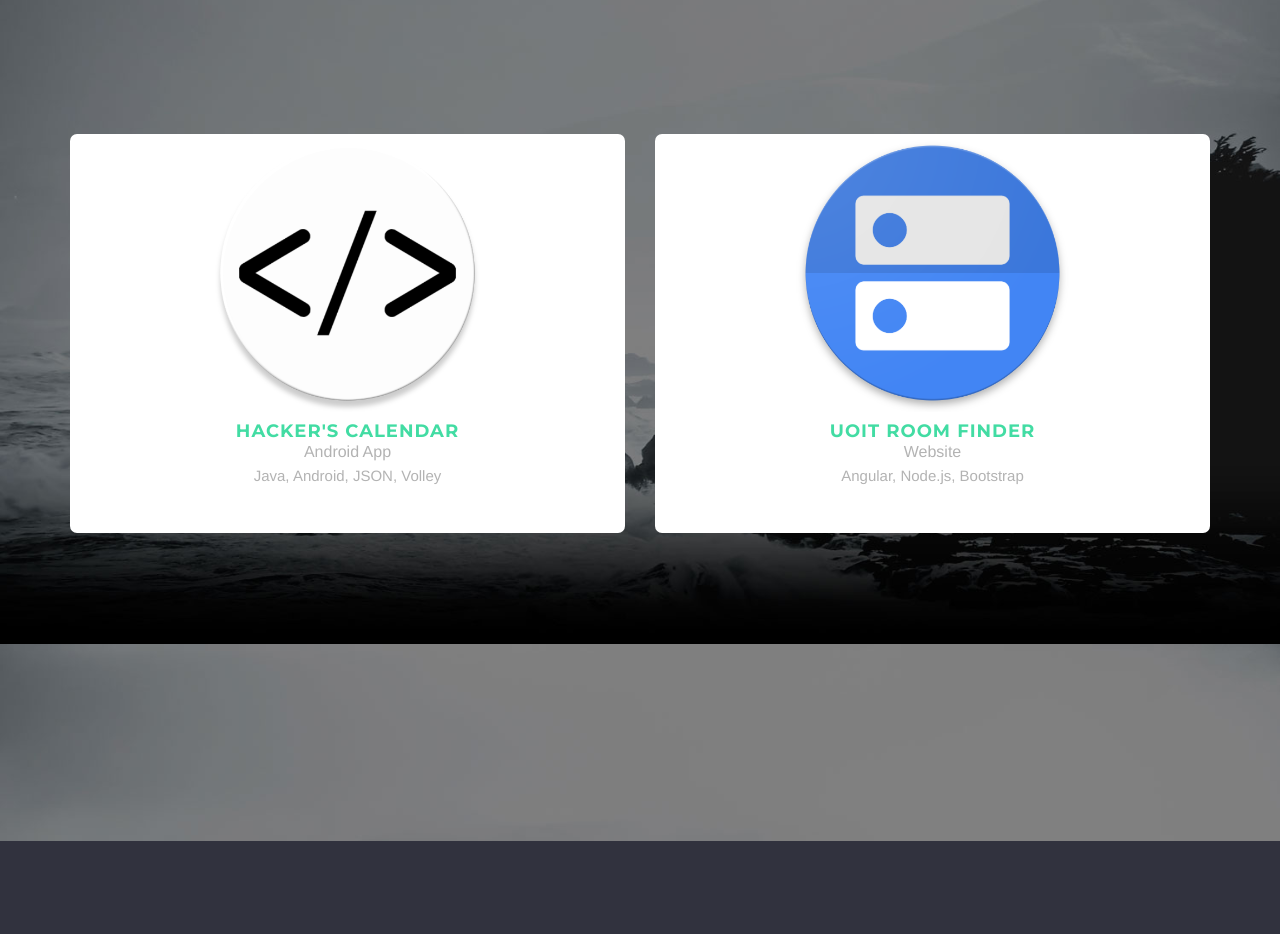
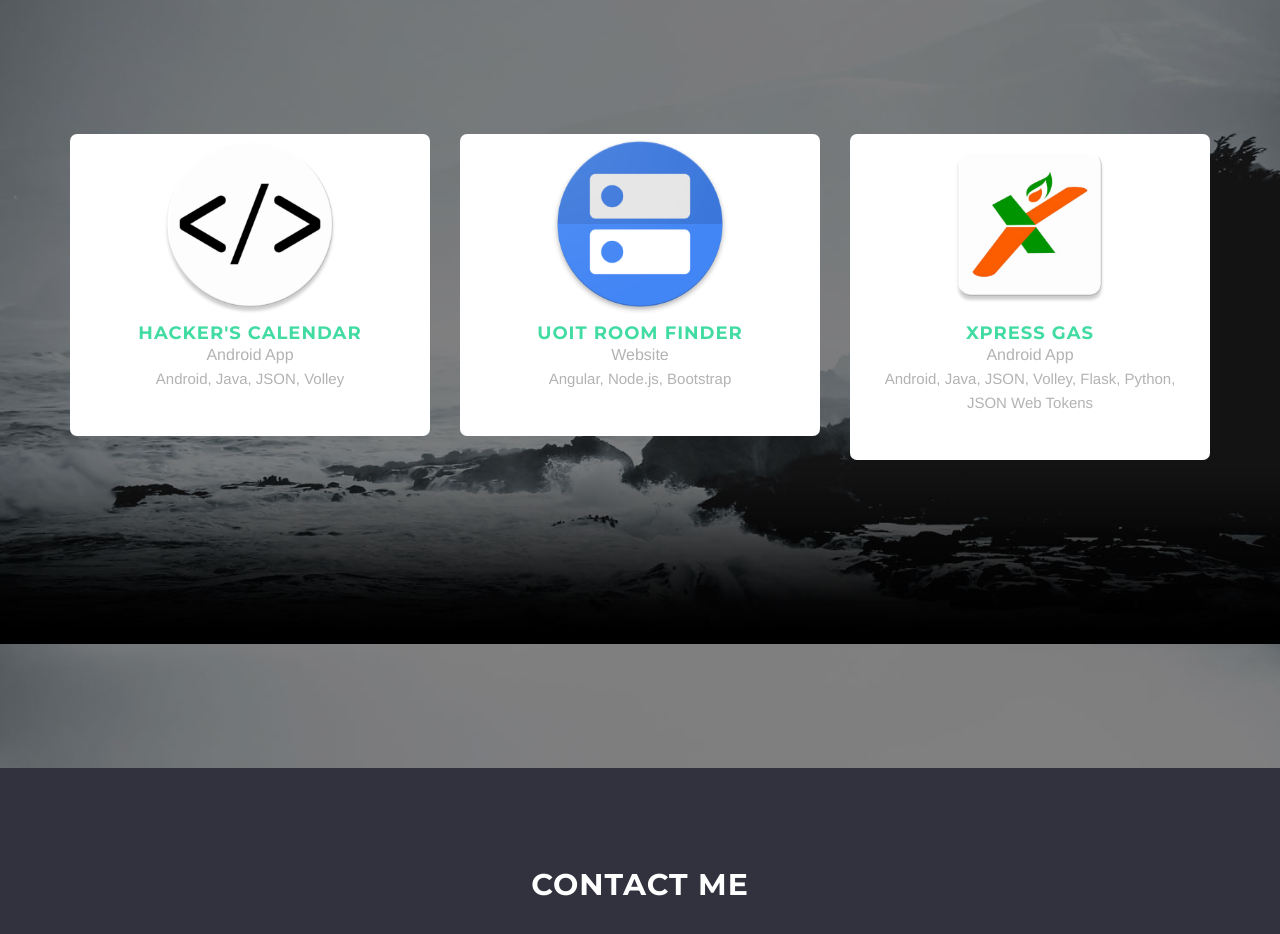
Before and after one commit to yenvanio/yenvanio.ca, a website: page index.html in a window 1280 px wide. Shown: the part 1980-2914 px from the top of the page. Drawn offline with nearby package versions, Linux system fonts and the light colour scheme.

Commit message:
xpressgas

```diff
--- a/index.html
+++ b/index.html
@@ -136,23 +136,33 @@
     </div>
     <div class="container">
       <div class="row row-bottom-padded-sm">
-        <div class="col-xs-6">
+        <div class="col-xs-4">
           <a href="https://play.google.com/store/apps/details?id=com.shiv.hackerscalendar" target="_blank" class="fh5co-project-item image-popup to-animate fadeInUp animated">
               <img src="img/hackersCalendar.png" alt="Image" class="img-responsive proj-img">
               <div class="fh5co-text">
               <h2>Hacker's Calendar</h2>
               <span>Android App</span>
-              <p class="skillsText">Java, Android, JSON, Volley</p>
+              <p class="skillsText">Android, Java, JSON, Volley</p>
               </div>
             </a>
         </div>
-        <div class="col-xs-6">
+        <div class="col-xs-4">
           <a href="http://uoit.yshiv.com" target="_blank" class="fh5co-project-item image-popup to-animate fadeInUp animated">
               <img src="img/roomFinder.png" alt="Image" class="img-responsive proj-img">
               <div class="fh5co-text">
               <h2>UOIT Room Finder</h2>
               <span>Website</span>
               <p class="skillsText">Angular, Node.js, Bootstrap</p>
+              </div>
+            </a>
+        </div>
+        <div class="col-xs-4">
+          <a href="https://play.google.com/store/apps/details?id=com.outsourced.shiv.ghana_cylinders" target="_blank" class="fh5co-project-item image-popup to-animate fadeInUp animated">
+              <img src="img/xpressgas.png" alt="Image" class="img-responsive proj-img">
+              <div class="fh5co-text">
+              <h2>Xpress Gas</h2>
+              <span>Android App</span>
+              <p class="skillsText">Android, Java, JSON, Volley, Flask, Python, JSON Web Tokens</p>
               </div>
             </a>
         </div>
```
Also changed, not shown: img/xpressgas.png (added).
